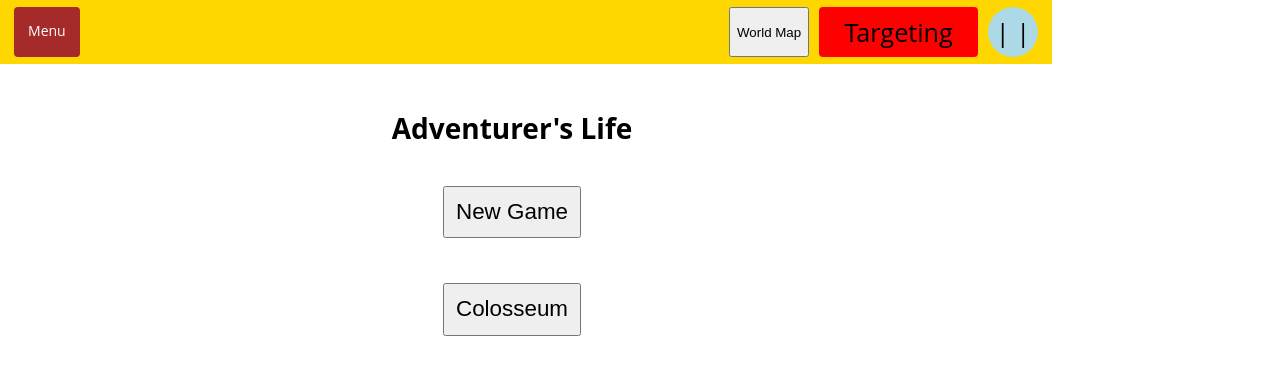
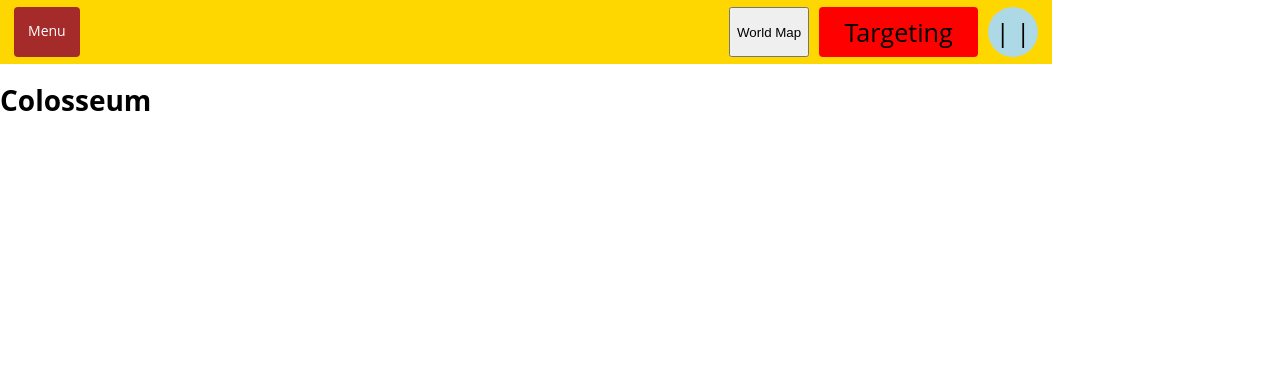
Before and after one commit to nmkataoka/adv-life, a React (Create React App) app: page / in a window 1280 px wide. Both pictures are taken after a click on the button "Colosseum". Shown: the top 374 px of the page. Built offline with nearby package versions, Linux system fonts and the light colour scheme.

Commit message:
Add empty Colosseum scene [Re: nmkataoka/adv-life#163]

```diff
--- /dev/null
+++ b/src/6-ui-features/ColosseumScene/index.tsx
@@ -0,0 +1,8 @@
+import React from 'react';
+import styled from '@emotion/styled';
+
+export default function ColosseumScene(): JSX.Element {
+  return <Title>Colosseum</Title>;
+}
+
+const Title = styled.h1``;
--- a/src/6-ui-features/MainMenuScene/index.tsx
+++ b/src/6-ui-features/MainMenuScene/index.tsx
@@ -13,7 +13,7 @@ export default function MainMenuScene(): JSX.Element {
     <Col>
       <Title>Adventurer&apos;s Life</Title>
       <Button onClick={handleSceneSelection(Scene.CharacterCreation)}>New Game</Button>
-      <Button>Colosseum</Button>
+      <Button onClick={handleSceneSelection(Scene.Colosseum)}>Colosseum</Button>
     </Col>
   );
 }
--- a/src/6-ui-features/sceneManager/sceneMetaSlice.ts
+++ b/src/6-ui-features/sceneManager/sceneMetaSlice.ts
@@ -2,6 +2,7 @@ import { createSlice, PayloadAction } from '@reduxjs/toolkit';
 
 export enum Scene {
   CharacterCreation = 'characterCreation',
+  Colosseum = 'colosseum',
   Combat = 'combat',
   MainMenu = 'mainMenu',
   Town = 'town',
--- a/src/App.tsx
+++ b/src/App.tsx
@@ -6,6 +6,7 @@ import { GameManager } from '0-engine/GameManager';
 import { Provider as EcsalProvider } from '4-react-ecsal';
 
 import MainMenuScene from '6-ui-features/MainMenuScene';
+import ColosseumScene from '6-ui-features/ColosseumScene';
 import TopBar from './6-ui-features/TopBar';
 import { Scene } from './6-ui-features/sceneManager/sceneMetaSlice';
 
@@ -16,6 +17,7 @@ import CharacterCreationScene from './6-ui-features/CharacterCreationScene';
 
 const scenes = {
   [Scene.CharacterCreation]: CharacterCreationScene,
+  [Scene.Colosseum]: ColosseumScene,
   [Scene.Combat]: CombatScene,
   [Scene.MainMenu]: MainMenuScene,
   [Scene.Town]: TownScene,
```
